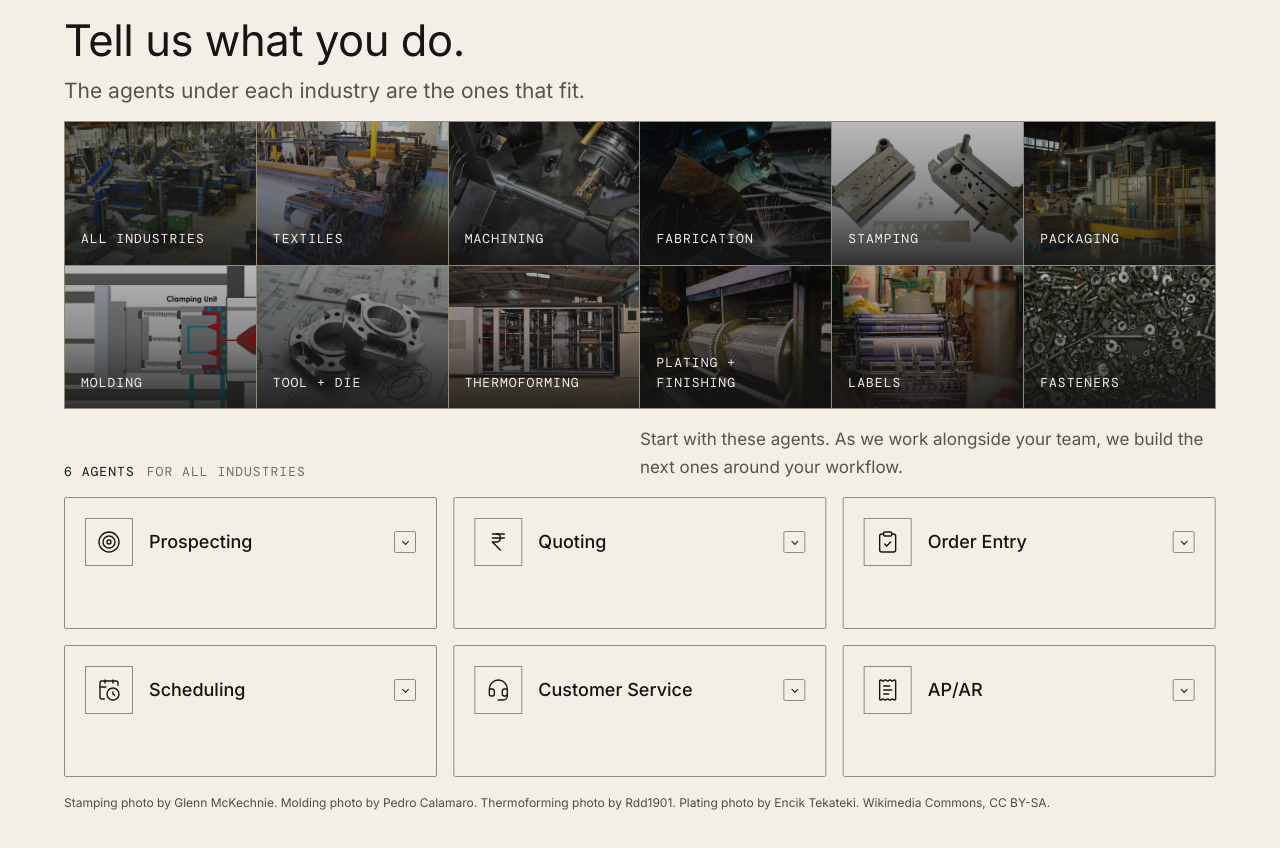
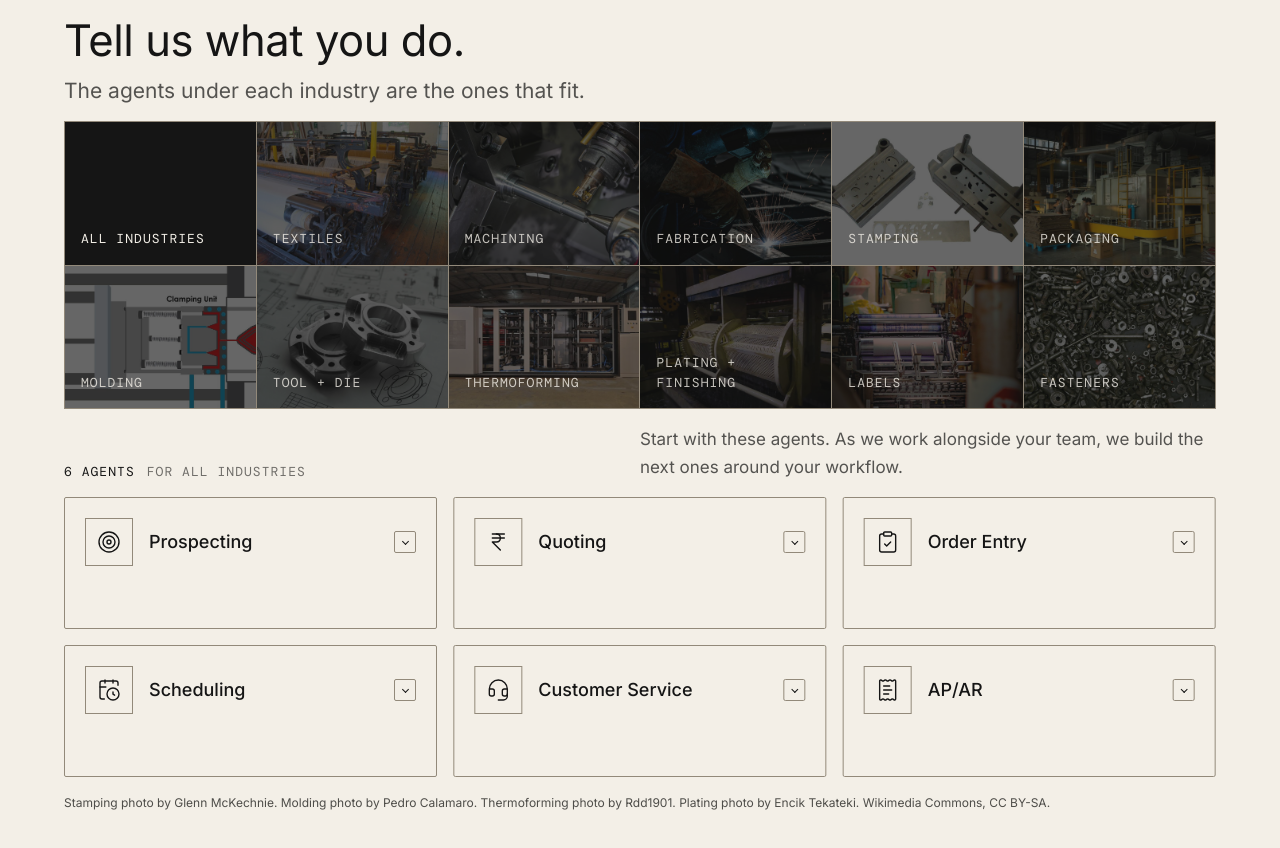
Before and after one commit to HoneyCombb-AI/Agents_website, a Next.js app: page / in a window 1280 px wide. Shown: the part 2880-3728 px from the top of the page. Built offline with nearby package versions, Linux system fonts and the light colour scheme; a web font is replaced by a local one.

Commit message:
Animate the industry tiles on hover and click.
Brighten a tile's photo on hover, hold the selected tile in solid black, and fade the agent list as it filters.

Co-authored-by: Ankush Shreeshailappa Nagathan <AnkushNagathan@users.noreply.github.com>

```diff
--- a/components/industries.tsx
+++ b/components/industries.tsx
@@ -120,6 +120,24 @@ export function Industries() {
     return () => observer.disconnect()
   }, [])
 
+  const [dim, setDim] = useState(false)
+  const dimTimer = useRef(0)
+
+  function choose(id: string | null) {
+    if (id === industryId) return
+    window.clearTimeout(dimTimer.current)
+    setDim(true)
+    dimTimer.current = window.setTimeout(() => {
+      setIndustryId(id)
+      setOpenId(null)
+      setDim(false)
+    }, 140)
+  }
+
+  useEffect(() => {
+    return () => window.clearTimeout(dimTimer.current)
+  }, [])
+
   const industry = industries.find((item) => item.id === industryId) ?? null
   const selected = industry ? industry.agents : null
   const { slots, height } = place(width || 1, selected, openId)
@@ -152,10 +170,7 @@ export function Industries() {
             label="All industries"
             image="/industries/all.jpg"
             pressed={industryId === null}
-            onClick={() => {
-              setIndustryId(null)
-              setOpenId(null)
-            }}
+            onClick={() => choose(null)}
           />
           {industries.map((item) => (
             <IndustryTab
@@ -163,10 +178,7 @@ export function Industries() {
               label={item.label}
               image={item.image}
               pressed={industryId === item.id}
-              onClick={() => {
-                setIndustryId(item.id)
-                setOpenId(null)
-              }}
+              onClick={() => choose(item.id)}
             />
           ))}
         </div>
@@ -190,7 +202,10 @@ export function Industries() {
         </div>
 
         <div className="relative lg:hidden">
-          <ul className="flex flex-col gap-3">
+          <ul
+            key={industryId ?? "all"}
+            className="flex animate-fade-up flex-col gap-3"
+          >
             {(selected
               ? selected
                   .map((id) => agents.find((agent) => agent.id === id))
@@ -247,8 +262,9 @@ export function Industries() {
                       width: slot.w,
                       height: slot.h,
                       transform: `translate(${slot.x}px, ${slot.y}px)`,
+                      opacity: dim ? 0 : 1,
                       transition:
-                        "transform 460ms cubic-bezier(0.2, 0, 0, 1), width 460ms cubic-bezier(0.2, 0, 0, 1), height 460ms cubic-bezier(0.2, 0, 0, 1)",
+                        "transform 460ms cubic-bezier(0.2, 0, 0, 1), width 460ms cubic-bezier(0.2, 0, 0, 1), height 460ms cubic-bezier(0.2, 0, 0, 1), opacity 180ms ease",
                       zIndex: openId === agent.id ? 3 : slot.chip ? 1 : 2,
                     }}
                   >
@@ -302,7 +318,7 @@ function IndustryTab({
       type="button"
       aria-pressed={pressed}
       onClick={onClick}
-      className="group relative aspect-[4/3] w-[168px] shrink-0 overflow-hidden border-r border-b border-rule text-left font-mono text-[13px] tracking-[0.08em] text-ivory uppercase first:border-l focus-visible:z-10 focus-visible:outline focus-visible:outline-2 focus-visible:outline-offset-2 focus-visible:outline-charcoal md:w-auto md:first:border-l-0"
+      className="group relative aspect-[4/3] w-[168px] shrink-0 overflow-hidden border-r border-b border-rule bg-charcoal text-left font-mono text-[13px] tracking-[0.08em] text-ivory uppercase first:border-l focus-visible:z-10 focus-visible:outline focus-visible:outline-2 focus-visible:outline-offset-2 focus-visible:outline-charcoal md:w-auto md:first:border-l-0"
     >
       {image ? (
         <Image
@@ -310,17 +326,25 @@ function IndustryTab({
           alt=""
           fill
           sizes="(min-width: 1024px) 16vw, 168px"
-          className="object-cover"
+          className={cn(
+            "object-cover transition-[transform,opacity] duration-500 ease-out motion-reduce:transition-none",
+            pressed ? "scale-100 opacity-0" : "scale-100 group-hover:scale-105"
+          )}
         />
       ) : null}
       <span
         aria-hidden
         className={cn(
-          "pointer-events-none absolute inset-0 bg-gradient-to-t from-charcoal/88 via-charcoal/50 to-charcoal/30",
-          pressed && "from-charcoal/92 via-charcoal/72 to-charcoal/58"
+          "pointer-events-none absolute inset-0 bg-charcoal transition-opacity duration-500 motion-reduce:transition-none",
+          pressed ? "opacity-100" : "opacity-65 group-hover:opacity-20"
         )}
       />
-      <span className="relative z-10 flex h-full items-end px-3 py-3 md:px-4 md:py-4">
+      <span
+        className={cn(
+          "relative z-10 flex h-full items-end px-3 py-3 transition-colors duration-300 md:px-4 md:py-4",
+          pressed ? "text-ivory" : "text-ivory/80 group-hover:text-ivory"
+        )}
+      >
         {label}
       </span>
     </button>
```
